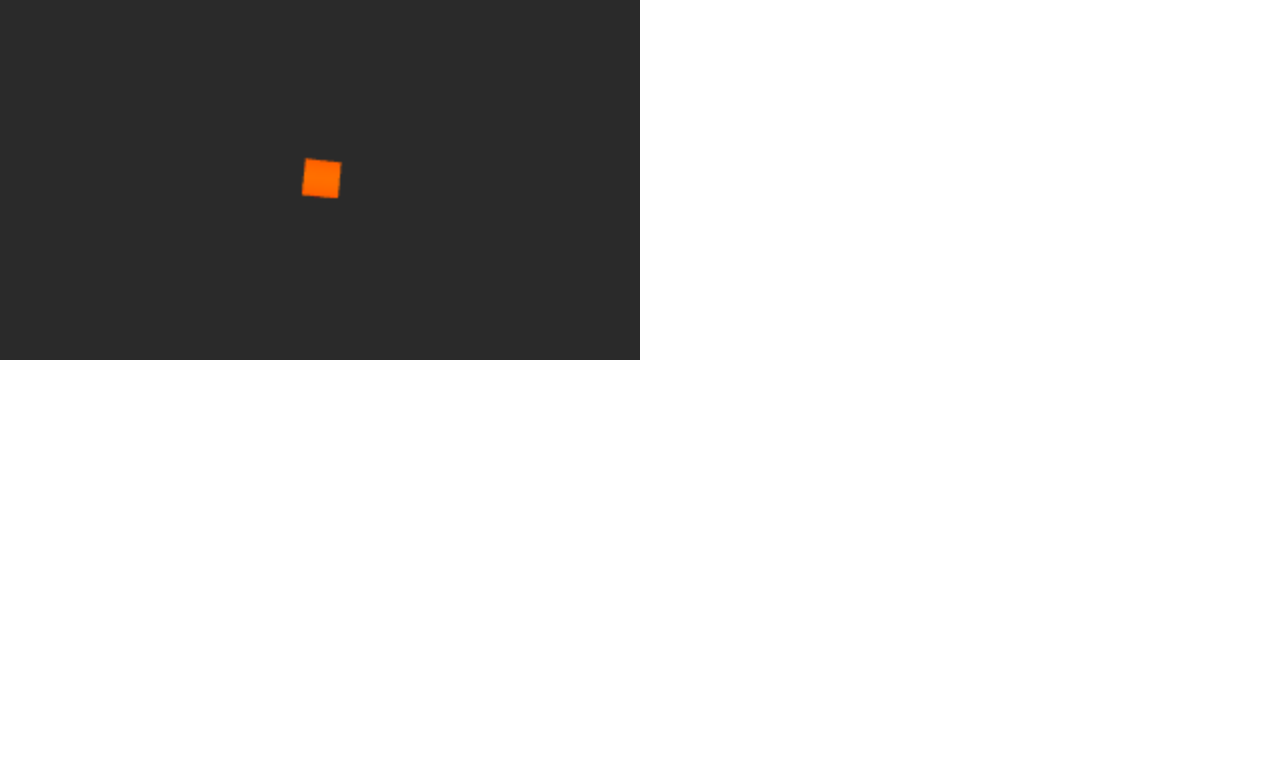
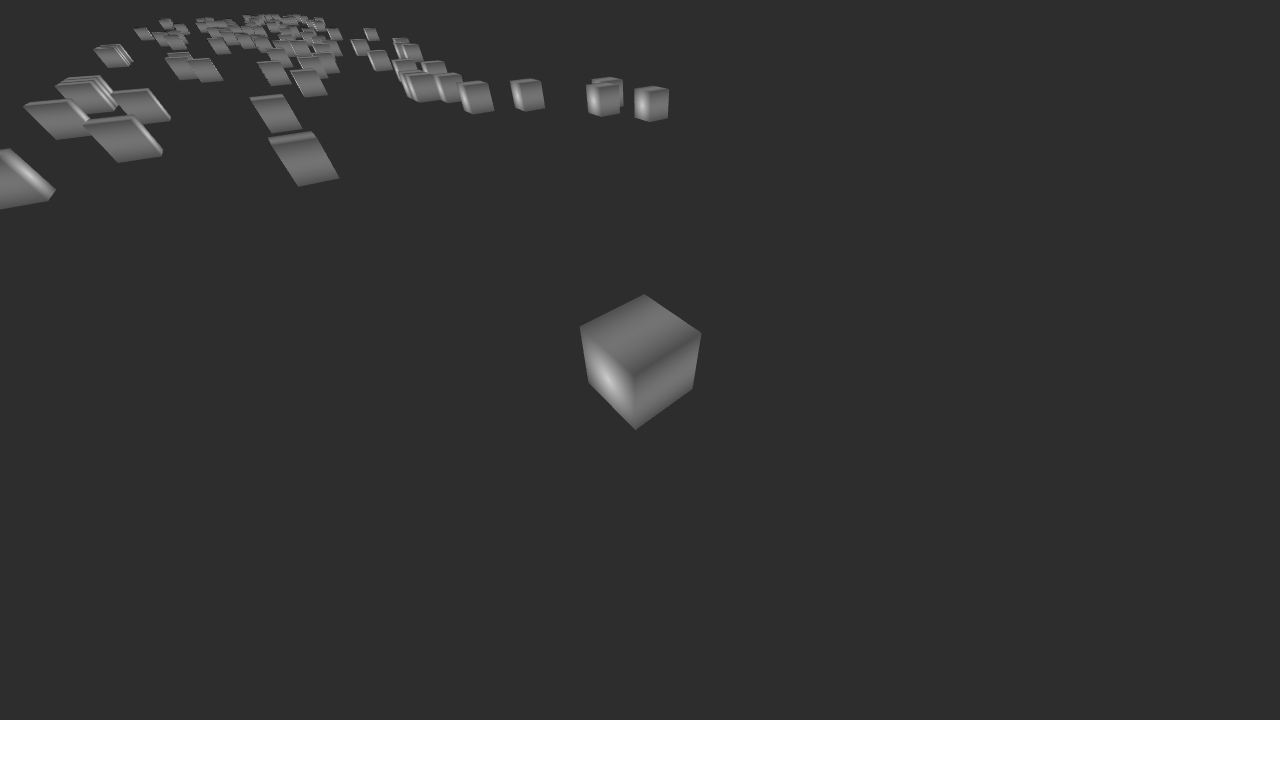
Before and after one commit to bysse/bookclub-webgl, a website: page lecube/dev/index.html in a window 1280 px wide. Drawn offline with Linux system fonts and the light colour scheme; animation ran at ten frames a second.

Commit message:
ROlling cubes

```diff
--- a/lecube/dev/index.html
+++ b/lecube/dev/index.html
@@ -9,7 +9,7 @@
 			border: 0;
 		}
 
-		#WebGLCanvas {
+		#WebGLCanvas-dummy {
 			-webkit-transform: scale3d(2.0, 2.0, 1.0);
 			-webkit-transform-origin: 0 0 0;
 			cursor: none;
@@ -63,10 +63,11 @@
 	precision mediump float;
 	varying vec2 fragPosition;
 	void main(void) {
-		vec3 colorA = vec3(1.00, 0.27, 0.00);
-		vec3 colorB = vec3(1.00, 0.60, 0.00);
+		vec3 colorA = vec3(0.10, 0.10, 0.10);
+		vec3 colorB = vec3(0.80, 0.80, 0.80);
 		float dist = length(fragPosition);
-		vec3 color = mix(colorB, colorA, dist*0.5);
+		vec3 color = mix(colorB, colorA, dist*.5);
+
 		gl_FragColor = vec4(color, 1.0);
 	}
 </script>
@@ -85,6 +86,8 @@
 
 <script type="text/javascript" src="js/camera.js"></script>
 
+<script type="text/javascript" src="js/roller.js"></script>
+
 <script type="text/javascript" src="js/kdb.js"></script>
 
 <script type="text/javascript" src="js/main.js"></script>
--- a/lecube/dev/js/camera.js
+++ b/lecube/dev/js/camera.js
@@ -1,51 +1,42 @@
 var camera = function() {
-	var cube, shader;
-
 	var projection = new Matrix4();
 	var view = new Matrix4();
 	var model = new Matrix4();
 
-	var eyeX = 0;
-	var eyeY = 0;
-	var eyeZ = -10;
+	var eyeX = 10;
+	var eyeY = 10;
+	var eyeZ = 15;
 
 	var centerX = 0;
 	var centerY = 0;
 	var centerZ = 0;
 
-
-
 	var initialize = function(gl) {
 		gl.disable(gl.CULL_FACE);
-
-		cube = geometry.cube(1);
-		shader = new kdb.Program('v_transform', 'f_transform');
-		shader.attribute('vertex');
-		shader.uniform('uProjection');
-		shader.uniform('uView');
-		shader.uniform('uModel');
-
 		projection.setPerspective(90, 16/9, 0.1, 1000);
 	};
 
 	var update = function(gl, time, dt) {
-		var alpha = sync.unit(time, 2);
-		eyeZ = -1 * (8 + 3*Math.sin(6.2830*alpha));
+		var f = roller.first();
+		centerX = f[0];
+		centerY = f[1];
+		centerZ = f[2];
+
+		var unit = sync.tounit(time);
+		var radius = 2 + 10*sync.fadein(time, 0, 8);
+
+		eyeX = centerX + Math.sin(unit*.25)*radius;
+		eyeY = 4 + 8*sync.fadein(time, 0, 8);
+		eyeZ = centerZ + Math.cos(unit*.25)*radius;
+
 
 		view.setLookAt(eyeX, eyeY, eyeZ, centerX, centerY, centerZ, 0, 1, 0);
-		model.setRotate(time*100, 1, 1, 1);
-		shader.use();
-
-		gl.uniformMatrix4fv(shader.u.uProjection, false, projection.elements);
-		gl.uniformMatrix4fv(shader.u.uView, false, view.elements);
-		gl.uniformMatrix4fv(shader.u.uModel, false, model.elements);
-
-		cube.bind(gl, shader.a.vertex);
-		cube.draw(gl);
 	};
 
 	return {
 		initialize : initialize,
-		update : update
+		update : update,
+		projection : function() { return projection; },
+		view : function() { return view; }
 	};
 }();
--- a/lecube/dev/js/main.js
+++ b/lecube/dev/js/main.js
@@ -10,10 +10,10 @@ var load = function() {
 
 		// divide the size by two to save some power during development
 		// the CSS style on #WebGLCanvas will scale it up by two to compensate
-		w /= 2;
-		h /= 2;
+		//w /= 2;
+		//h /= 2;
 
-		var gl = kdb.initialize("WebGLCanvas", w/2, h/2);
+		var gl = kdb.initialize("WebGLCanvas", w, h);
 		if (gl === null) {
 			alert("Could not initialize WebGL");
 		} else {
@@ -22,6 +22,7 @@ var load = function() {
 			initialize(gl, w, h,
 				function() {
 					// Start the main loop
+					document.getElementById("WebAudio").play();
 					kdb.loop(main);
 				});
 		}
@@ -37,6 +38,7 @@ var initialize = function(gl, w, h, onInitialized) {
 
 	// TODO: initialize effects here
 	camera.initialize(gl);
+	roller.initialize(gl);
 
 
 	quad = geometry.quad(1);
@@ -67,4 +69,5 @@ var main = function(gl, time, dt) {
 	// TODO: run the effects here
 
 	camera.update(gl, time, dt);
+	roller.update(gl, time, dt);
 };
--- /dev/null
+++ b/lecube/dev/js/roller.js
@@ -0,0 +1,83 @@
+var roller = function() {
+	var cube, shader;
+	var model = new Matrix4();
+
+	var firstCube = [0,1,0];
+	var CUBE_COUNT = 100;
+	var cubes = [];
+
+	var edgeDistance = Math.sqrt(2)-1;
+	var roll = function(matrix, alpha) {
+		var x = alpha;
+		var y = Math.sin(3.1415*alpha) * edgeDistance;
+
+		matrix.setIdentity();
+		matrix.translate(x, y, 0);
+		matrix.rotate(-90*alpha, 0, 0, 1);
+
+		return matrix;
+	};
+
+	var initialize = function(gl) {
+		gl.disable(gl.CULL_FACE);
+
+		cube = geometry.cube(1);
+		shader = new kdb.Program('v_transform', 'f_transform');
+		shader.attribute('vertex');
+		shader.uniform('uProjection');
+		shader.uniform('uView');
+		shader.uniform('uModel');
+
+		cubes.push(firstCube);
+
+		for (var i=1;i<CUBE_COUNT;i++) {
+			var x = -2 * (10 + i); //Math.floor(2 + Math.random() * 10);
+			var y =  1;
+			var z =  2 * Math.floor((Math.random()-.5) * 20); //Math.floor(i - CUBE_COUNT/2);
+
+			cubes.push([x,y,z]);
+		}
+	};
+
+	var update = function(gl, time, dt) {
+		var t = time - sync.totime(7.5);
+
+		var step = sync.step(t, 0);
+		var alpha = step*sync.unit(t, .5);
+		var dx = step * Math.floor(sync.tounit(t)*2);
+
+
+		var projection = camera.projection();
+		var view = camera.view();
+
+		shader.use();
+		cube.bind(gl, shader.a.vertex);
+
+		gl.uniformMatrix4fv(shader.u.uProjection, false, projection.elements);
+		gl.uniformMatrix4fv(shader.u.uView, false, view.elements);
+
+		roll(model, alpha);
+
+		var m = new Matrix4();
+
+		for (var i=0;i<CUBE_COUNT;i++) {
+			var p = cubes[i];
+			if (i == 0) {
+				firstCube = [p[0] + dx + alpha, p[1], p[2]];
+			}
+			m.setTranslate(p[0] + dx, p[1], p[2]);
+			m.concat(model);
+
+			gl.uniformMatrix4fv(shader.u.uModel, false, m.elements);
+
+
+			cube.draw(gl);
+		}
+	};
+
+	return {
+		initialize : initialize,
+		update : update,
+		first : function() { return firstCube; }
+	};
+}();
--- a/lecube/dev/js/sync.js
+++ b/lecube/dev/js/sync.js
@@ -2,6 +2,8 @@ var sync = function() {
 	var units = 120.0 / 60.0;
 
 	var tounit = function(time) { return time / units; };
+
+	var totime = function(unit) { return unit * units; };
 
 	var init = function(u) {
 		units = u;
@@ -27,7 +29,16 @@ var sync = function() {
 	};
 
 	var unit = function(time, x) {
-		return (tounit(time) % (x*units)) / (x*units);
+		return (tounit(time) % x) / x;
+	};
+
+	var step = function(time, x) {
+		return tounit(time) >= x ? 1 : 0;
+	};
+
+	function smoothstep(min, max, value) {
+  		var x = Math.max(0, Math.min(1, (value-min)/(max-min)));
+  		return x*x*(3 - 2*x);
 	};
 
 	return {
@@ -35,6 +46,10 @@ var sync = function() {
 		fadein : fadein,
 		fadeout : fadeout,
 		interval : interval,
-		unit : unit
+		unit : unit,
+		tounit : tounit,
+		totime : totime,
+		step : step,
+		smoothstep : smoothstep
 	};
 }();
```
